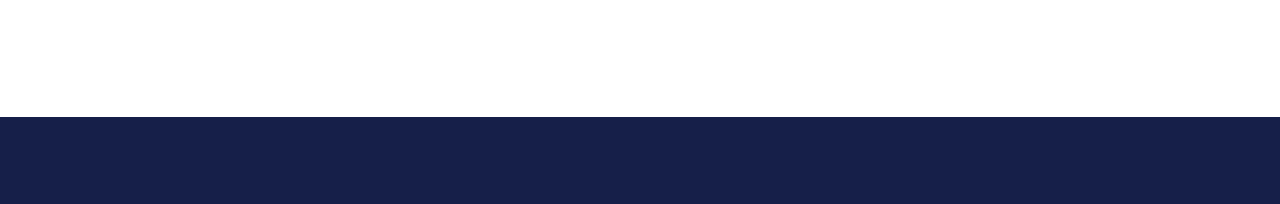
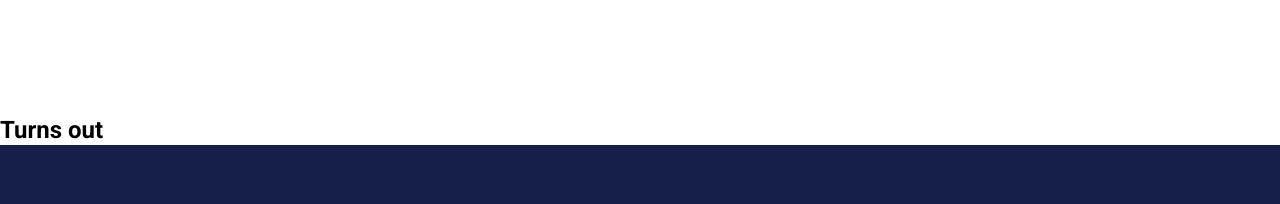
Before and after one commit to a-pinchuk/command-project, a website built with Parcel: page src/index.html in a window 1280 px wide. Shown: the part 3921-4125 px from the top of the page. Built offline with nearby package versions, Linux system fonts and the light colour scheme.

Commit message:
add  turns_out

```diff
--- a/src/index.html
+++ b/src/index.html
@@ -15,6 +15,7 @@
     <include src="./partials/quote.html"></include>
     <include src="./partials/stayconnected.html"></include>
     <include src="./partials/never_worry.html"></include>
+    <include src="./partials/turns_out.html"></include>
     <include src="./partials/footer.html"></include>
   </body>
 </html>
--- /dev/null
+++ b/src/partials/_turns_out.html
@@ -0,0 +1,3 @@
+<section>
+  <h1>Turns out</h1>
+</section>
```
